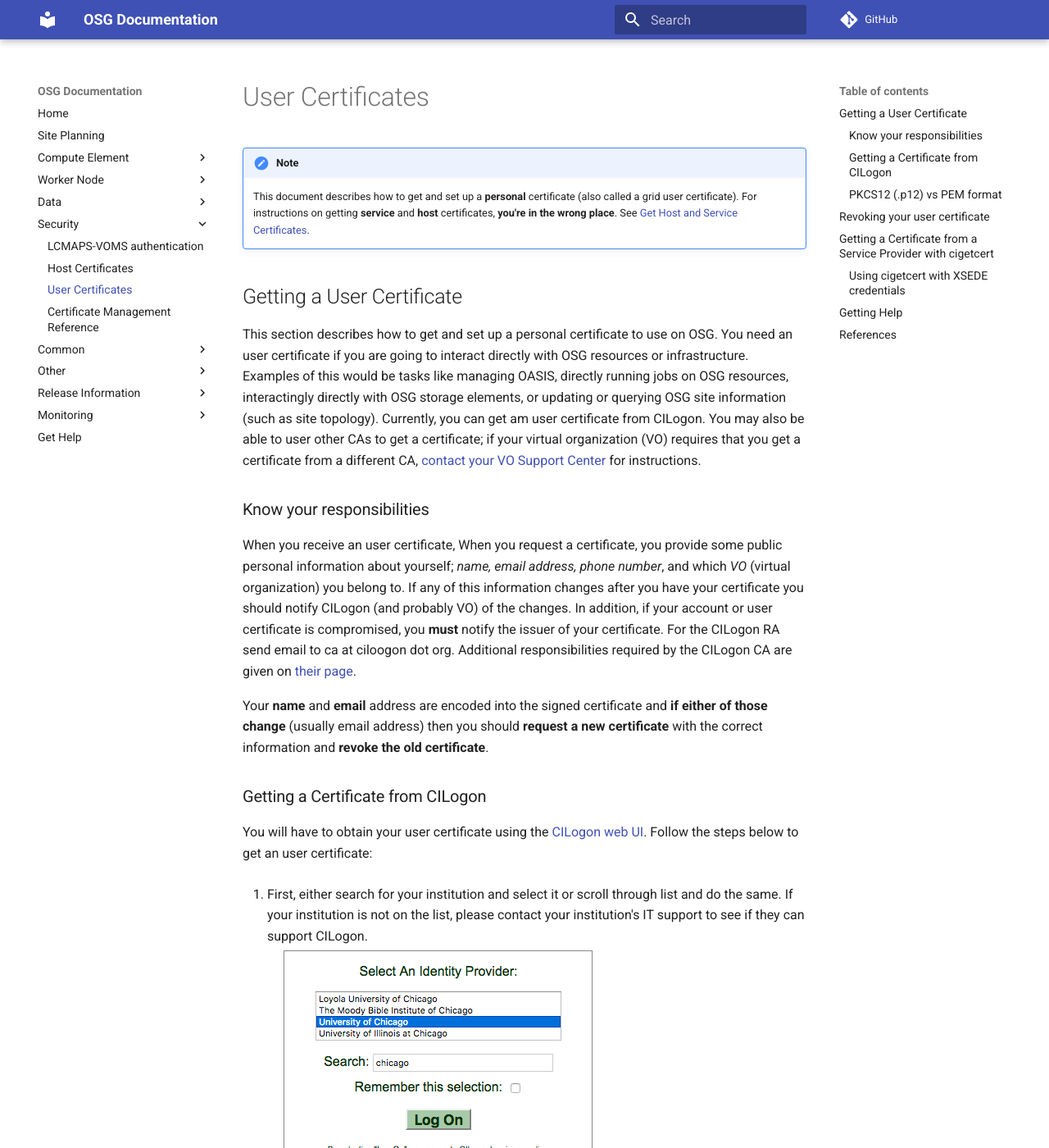
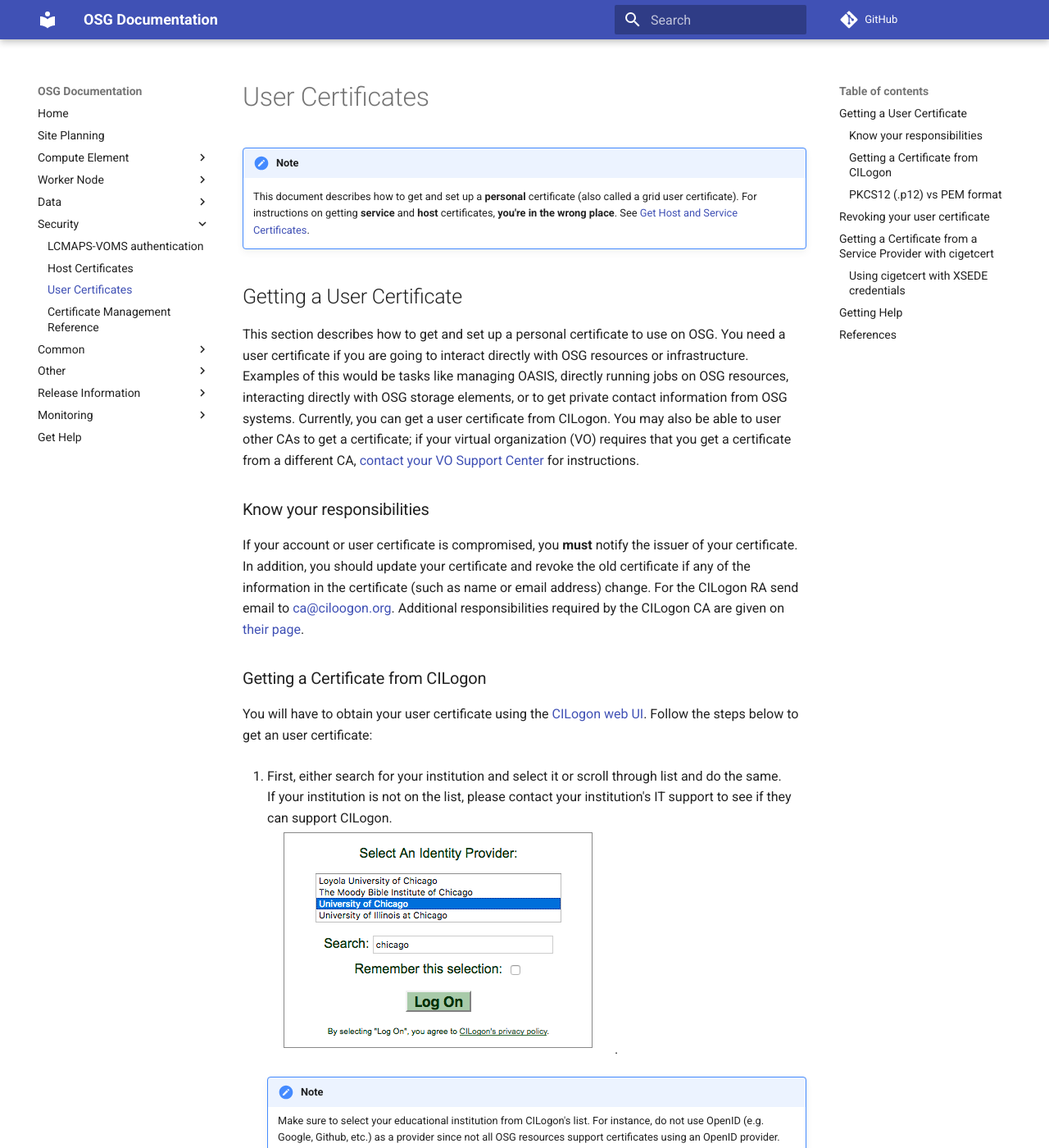
Before and after one commit to osg-htc/docs, an MkDocs documentation site: the page built from docs/security/user-certs.md, in a window 1280 px wide and 1400 px high. Shown: the whole window at 82% size. Built offline with MkDocs 1.6.1 and Material for MkDocs 9.7.7, drawn with Linux system fonts in a browser that asks for light colours; comment, search, counter and statistics services are not loaded; old or Windows-style settings are respelled for this version of MkDocs; some of the changed text lies outside the part shown.

Commit message:
Update based on Brian's comments

```diff
--- a/docs/security/user-certs.md
+++ b/docs/security/user-certs.md
@@ -10,32 +10,29 @@
 --------------------------
 
 This section describes how to get and set up a personal certificate to use on OSG.
-You need an user certificate if you are going to interact directly with OSG resources or infrastructure.
-Examples of this would be tasks like managing OASIS, directly running jobs on OSG resources, interactingly directly with
-OSG storage elements, or updating or querying OSG site information (such as site topology).
-Currently, you can get am user certificate from CILogon.
+You need a user certificate if you are going to interact directly with OSG resources or infrastructure.
+Examples of this would be tasks like managing OASIS, directly running jobs on OSG resources, interacting directly with
+OSG storage elements, or to get private contact information from OSG systems.
+Currently, you can get a user certificate from CILogon.
 You may also be able to user other CAs to get a certificate; if your virtual organization (VO) requires that you get a
 certificate from a different CA, [contact your VO Support Center](https://github.com/opensciencegrid/topology/tree/master/virtual-organizations) for
 instructions.
 
 ### Know your responsibilities
 
-When you receive an user certificate,
-When you request a certificate, you provide some public personal information about yourself; *name, email address, phone
-number*, and which *VO* (virtual organization) you belong to.
-If any of this information changes after you have your certificate you should notify CILogon (and probably VO) of the changes.
-In addition, if your account or user certificate is compromised, you **must** notify the issuer of your certificate.
-For the CILogon RA send email to ca at ciloogon dot org.
+If your account or user certificate is compromised, you **must** notify the issuer of your certificate.
+In addition, you should update your certificate and revoke the old certificate if any of the information in the
+certificate (such as name or email address) change.
+For the CILogon RA send email to [ca@ciloogon.org](mailto:ca@cilogon.org).
 Additional responsibilities required by the CILogon CA are given on [their page](http://ca.cilogon.org/responsibilities).
 
-Your **name** and **email** address are encoded into the signed certificate and **if either of those change** (usually email address) then you should **request a new certificate** with the correct information and **revoke the old certificate**.
 
 ### Getting a Certificate from CILogon
 
 You will have to obtain your user certificate using the [CILogon web UI](https://cilogon.org/).
 Follow the steps below to get an user certificate:
 
-1. First, either search for your institution and select it or scroll through list and do the same. If your institution is not on the list, please contact your institution's IT support to see if they can support CILogon. <br>![Institution Selection](/img/cilogon_select_idp.png).
+1. First, either search for your institution and select it or scroll through list and do the same.<br>If your institution is not on the list, please contact your institution's IT support to see if they can support CILogon.<br>![Institution Selection](/img/cilogon_select_idp.png).
 
     !!! note
         Make sure to select your educational institution from CILogon's list.
@@ -49,7 +46,12 @@
 
 ### PKCS12 (.p12) vs PEM format
 
-Your certificate and key pair can be stored as separate files, by default named `~/.globus/usercert.pem` and `~/.globus/userkey.pem`, or they can be bundled in a single file in PKCS12 (Public Key Cryptography Standard \#12), by default named `~/.globus/usercred.p12`. All OSG user tools works with both formats. Unless you specify a name in the command, they look first for the certificate/key pair default names, then for the PKCS12 default name and use the first one they find. PKCS 12 is a single file, convenient to move and used by many applications, e.g. web browsers (so you don't need to convert user certificate format).
+Your certificate and key pair can be stored as separate files, by default named `~/.globus/usercert.pem` and
+`~/.globus/userkey.pem`, or they can be bundled in a single file in [PKCS12 (Public Key Cryptography Standard
+\#12)](https://en.wikipedia.org/wiki/PKCS_12), by default named `~/.globus/usercred.p12`.
+Most OSG user tools works with both formats.
+Unless you specify a name in the command, they look first for the certificate/key pair default names, then for the
+PKCS12 default name and use the first one they find.
 
 Anyway, note that the PKCS12 bundle includes normally the certificate, the key and also the CA certificate (or a certificate chain) validating your certificate. In the rare (but possible) case where the CA certificate expires before your certificate this may lead to the creation of a proxy without VOMS attributes and confusing error messages where it is not clear if the problem is with the host, remote server or the certificate, e.g. "Error: Error during SSL handshake:Either proxy or user certificate are expired." or "error:80066423:lib(128):verify\_callback:remote certificate has expired:sslutils.c:1963 remote certificate has expired".
 
```
